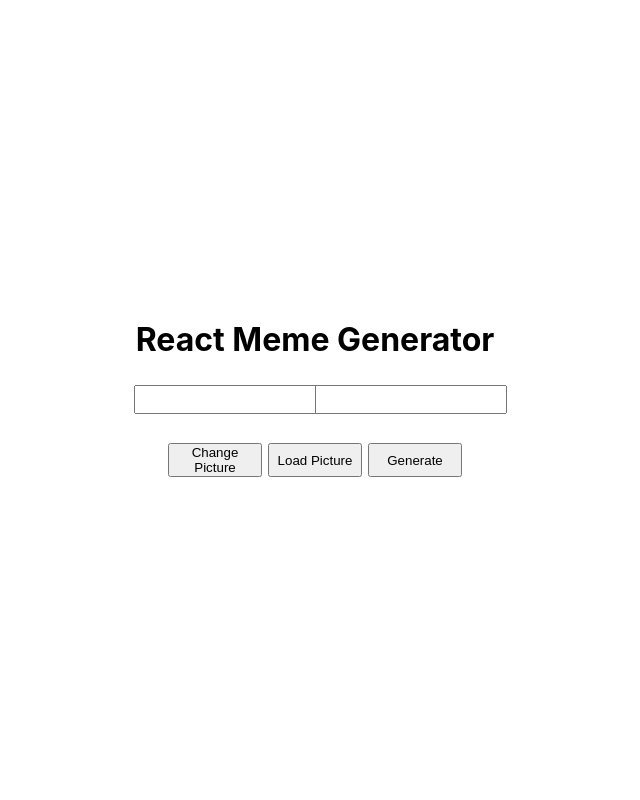
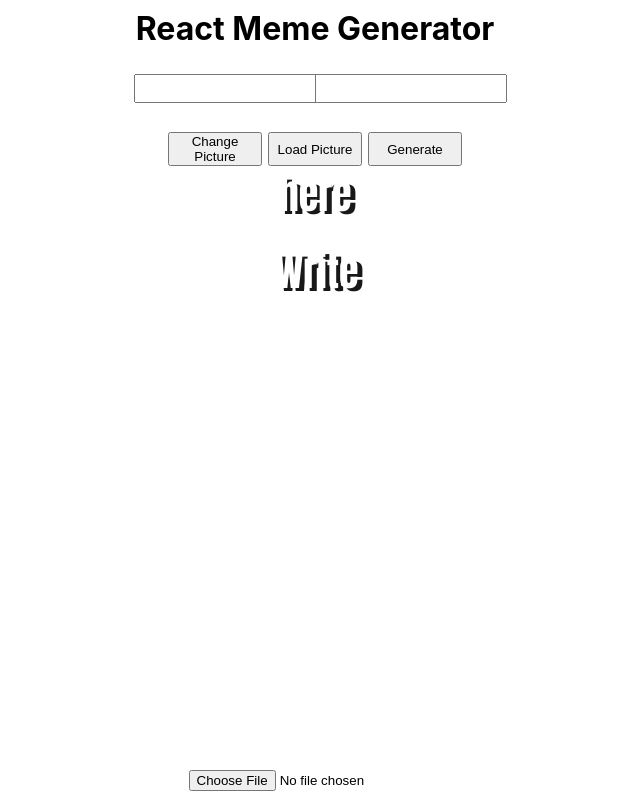
Before and after one commit to patrick-plue/react-meme-generator, a React (Create React App) app: page / in a window 1280 px wide. Shown: the whole page, without its empty margins (325-965 px from the left). Built offline with nearby package versions, Linux system fonts and the light colour scheme; no server answers; the HTML template or start-up script is replaced by a standard one.

Commit message:
add possibility for userImage

```diff
--- a/src/App.js
+++ b/src/App.js
@@ -4,6 +4,7 @@ import React, { useState, useEffect } from 'react';
 import Picture from './Picture';
 import Input from './Input';
 import Buttons from './Buttons';
+import ImageInput from './ImageInput';
 import './index.css';
 
 function App() {
@@ -12,7 +13,7 @@ function App() {
   const [topText, setTopText] = useState('Write');
   const [bottomText, setBottomText] = useState('here');
   const [indexCurrentPicture, setIndexCurrentPicture] = useState(1);
-  console.log(indexCurrentPicture);
+  const [userImage, setUserImage] = useState();
 
   // useEffects
 
@@ -58,7 +59,9 @@ function App() {
         topText={topText}
         bottomText={bottomText}
         indexCurrentPicture={indexCurrentPicture}
+        userImage={userImage}
       />
+      <ImageInput setUserImage={setUserImage} userImage={userImage} />
     </div>
   );
 }
--- /dev/null
+++ b/src/ImageInput.jsx
@@ -0,0 +1,17 @@
+import React, { useState, useEffect } from 'react';
+
+function ImageInput({ setUserImage, userImage }) {
+  return (
+    <div>
+      <div>
+        <input
+          onChange={(file) => setUserImage(file.target.files[0])}
+          type="file"
+          accept="image/"
+        />
+      </div>
+    </div>
+  );
+}
+
+export default ImageInput;
--- a/src/Picture.jsx
+++ b/src/Picture.jsx
@@ -1,15 +1,24 @@
 import React from 'react';
 
-function Picture({ memes, topText, bottomText, indexCurrentPicture }) {
+function Picture({
+  memes,
+  topText,
+  bottomText,
+  indexCurrentPicture,
+  userImage,
+}) {
   return (
     <>
-      {memes.length > 0 && (
-        <div className="memeContainer">
-          <p className="memeTitle">{topText}</p>
+      <div className="memeContainer">
+        <p className="memeTitle">{topText}</p>
+        {memes.length > 0 && !userImage && (
           <img className="meme" src={memes[indexCurrentPicture].url} />
-          <p className="memeSubtitle">{bottomText}</p>
-        </div>
-      )}
+        )}
+        {userImage && (
+          <img className="meme" src={URL.createObjectURL(userImage)} />
+        )}
+        <p className="memeSubtitle">{bottomText}</p>
+      </div>
     </>
   );
 }
```
